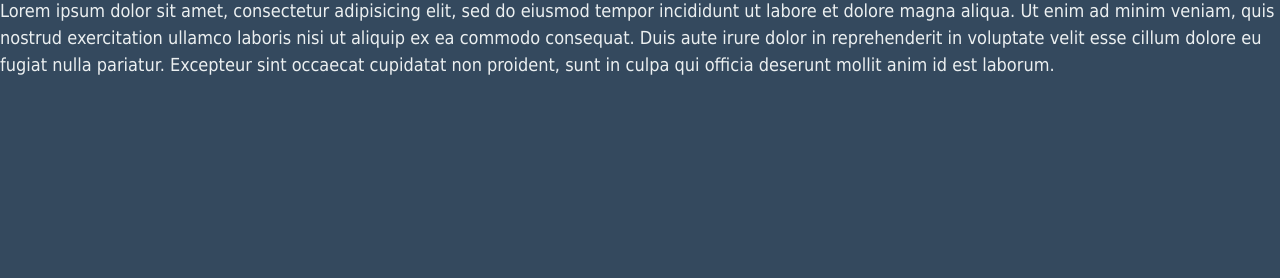
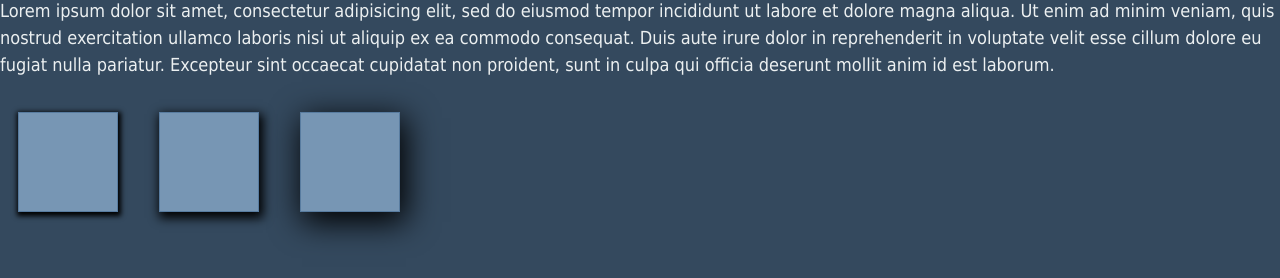
Before and after one commit to Nelvinjoy/mtm6330-week-5, a website: page index.html in a window 1280 px wide. Shown: the part 148-426 px from the top of the page. Drawn offline with nearby package versions, Linux system fonts and the light colour scheme.

Commit message:
added mixing, extend and scss function

```diff
--- a/index.html
+++ b/index.html
@@ -44,5 +44,17 @@
       </div>
     </nav>
     <p>Lorem ipsum dolor sit amet, consectetur adipisicing elit, sed do eiusmod tempor incididunt ut labore et dolore magna aliqua. Ut enim ad minim veniam, quis nostrud exercitation ullamco laboris nisi ut aliquip ex ea commodo consequat. Duis aute irure dolor in reprehenderit in voluptate velit esse cillum dolore eu fugiat nulla pariatur. Excepteur sint occaecat cupidatat non proident, sunt in culpa qui officia deserunt mollit anim id est laborum.</p>
+    <div>
+      <div class="shape1">
+      </div>
+      <div class="shape2">
+      </div>
+      <div class="shape3"></div>
+
+      </div>
+  </div>
+  </div>
+</div>
+
   </body>
 </html>
--- a/scss/_variables.scss
+++ b/scss/_variables.scss
@@ -3,6 +3,5 @@ $font-headings: "Times New Roman", serif;
 $asphalt: #34495e;
 $clouds: #ecf0f1;
 $text-font-size: 18px !default;
-@media screen and (min-width:760px){
+
 $nav-border-side: right;
-}
--- a/scss/main.scss
+++ b/scss/main.scss
@@ -1,4 +1,15 @@
 @import "variables";
+
+@mixin liftUp($height:high){
+  @if $height == high{
+    box-shadow: 1px 2px 5px 2px black;
+  }@else if $height == higher{
+    box-shadow: 2px 4px 10px 2px black;
+  }@else if $height == highest{
+    box-shadow: 4px 8px 30px 2px black;
+  }
+}
+
 body{
   font-family: $fonts-text;
   background-color: $asphalt;
@@ -30,3 +41,24 @@ nav{
     }
   }
 }
+.shape{
+  display:inline-block;
+  width:100px;
+  height:100px;
+  margin: $text-font-size;
+  background-color: lighten($asphalt, 30%);
+  border: 1px solid lighten($asphalt, 20%);
+
+}
+.shape1{
+  @extend .shape;
+  @include liftUp(high);
+}
+.shape2{
+  @extend .shape;
+  @include liftUp(higher);
+}
+.shape3{
+  @extend .shape;
+  @include liftUp(highest);
+}
```
Also changed, not shown: css/main.css, css/min/main.css.
